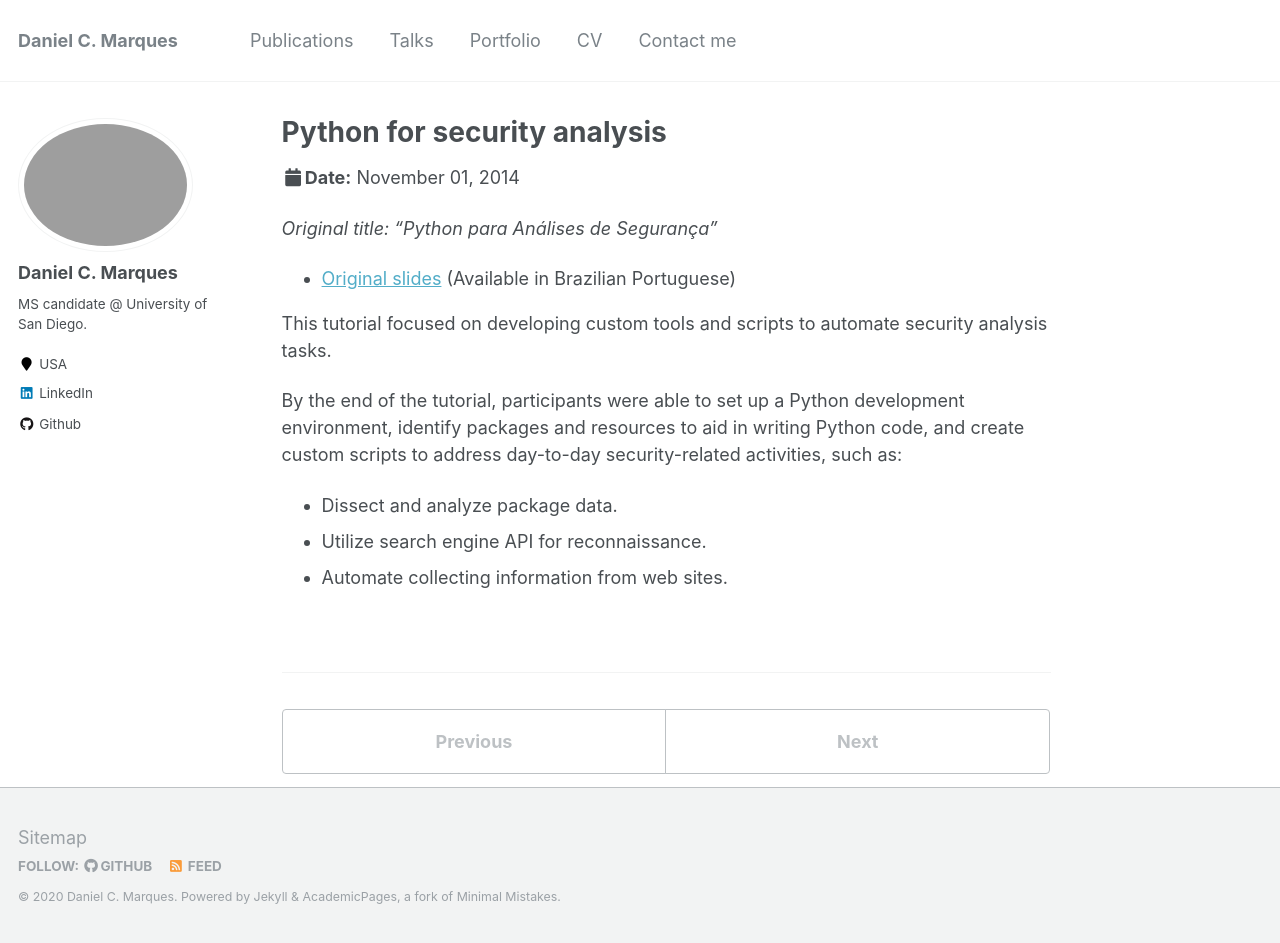
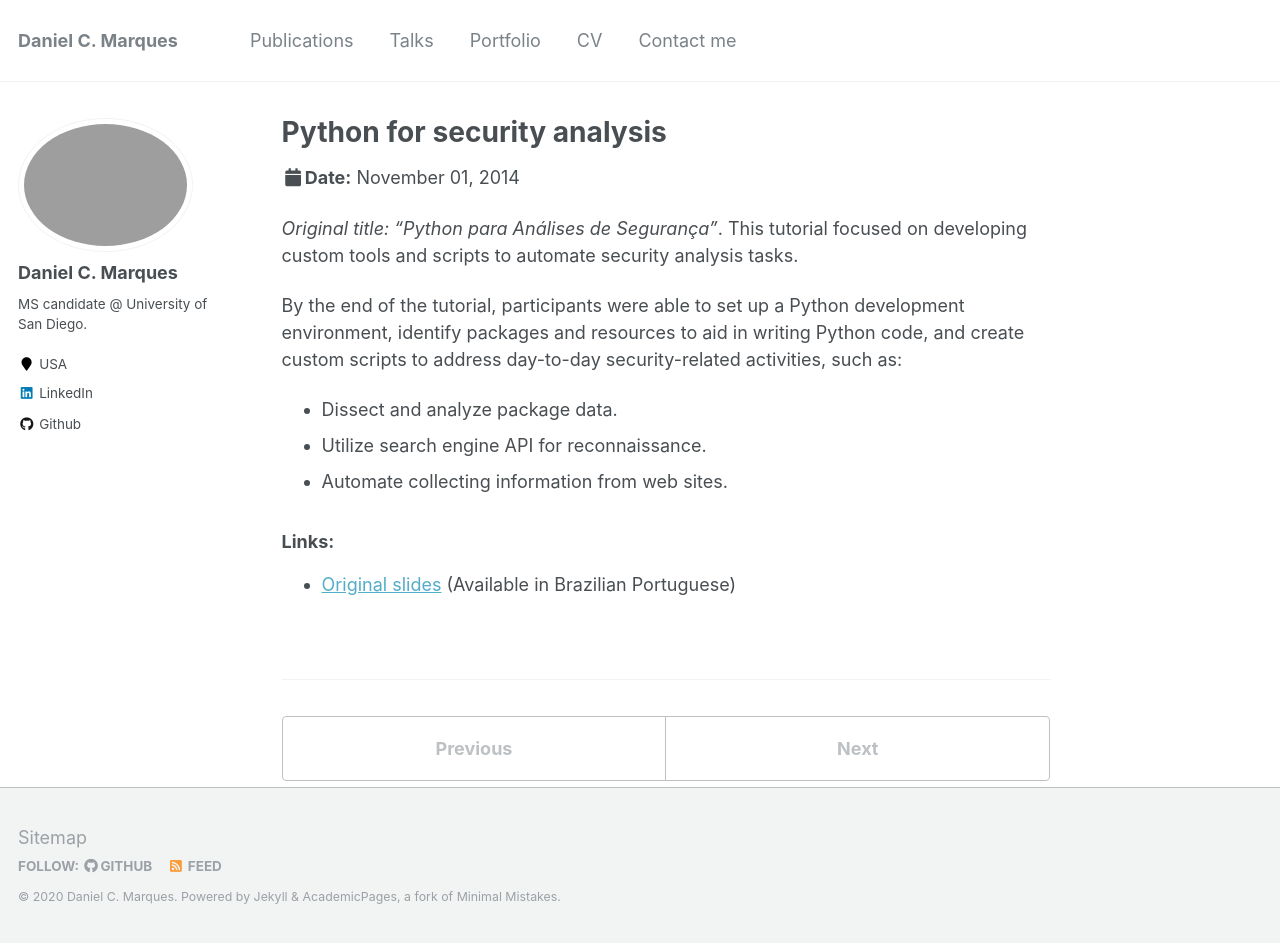
Before and after one commit to danielcmarques/danielcmarques.github.io, a Jekyll site: the page built from _talks/2014-11-01-python-workshop-ersi-rj.md, in a window 1280 px wide and 943 px high. Built offline with Jekyll 4.4.1, drawn with Linux system fonts in a browser that asks for light colours.

Commit message:
Update talks formatting

```diff
--- a/_talks/2014-11-01-python-workshop-ersi-rj.md
+++ b/_talks/2014-11-01-python-workshop-ersi-rj.md
@@ -7,13 +7,12 @@ venue: "I Escola Regional de Sistemas de Informação do Rio de Janeiro (ERSI-RJ
 date: 2014-11-01
 location: "Rio de Janeiro, Brazil"
 ---
-<i>Original title: "Python para Análises de Segurança"</i>
-
-* [Original slides](http://danielcmarques.github.com/files/ersi-python.pdf) (Available in Brazilian Portuguese)
-
-This tutorial focused on developing custom tools and scripts to automate security analysis tasks.
+<i>Original title: "Python para Análises de Segurança"</i>. This tutorial focused on developing custom tools and scripts to automate security analysis tasks.
 
 By the end of the tutorial, participants were able to set up a Python development environment, identify packages and resources to aid in writing Python code, and create custom scripts to address day-to-day security-related activities, such as:
 * Dissect and analyze package data.
 * Utilize search engine API for reconnaissance.
 * Automate collecting information from web sites.
+
+### Links: ######
+* [Original slides](http://danielcmarques.github.com/files/ersi-python.pdf) (Available in Brazilian Portuguese)
```
Also changed, not shown: _talks/2013-05-19-xss-bsidessp.md (+1 -3 lines), _talks/2013-11-24-passwords-bsidessp.md (+2 -3 lines), _talks/2014-02-01-xss-owasp-rj.md (+1 -3 lines), _talks/2014-04-13-python-workshop-bsidessp.md (+1 -3 lines), _talks/2014-11-25-passwords-blackhatsp.md (+4 -3 lines).
